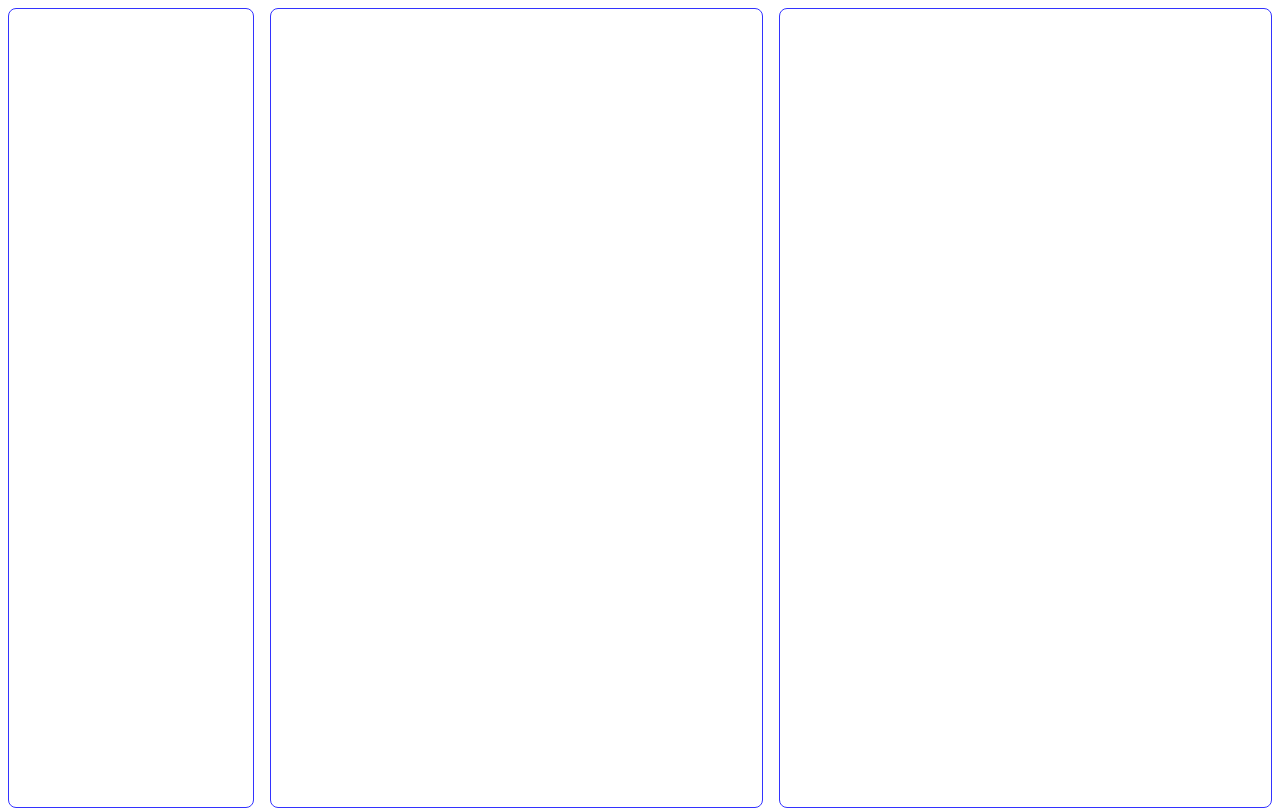
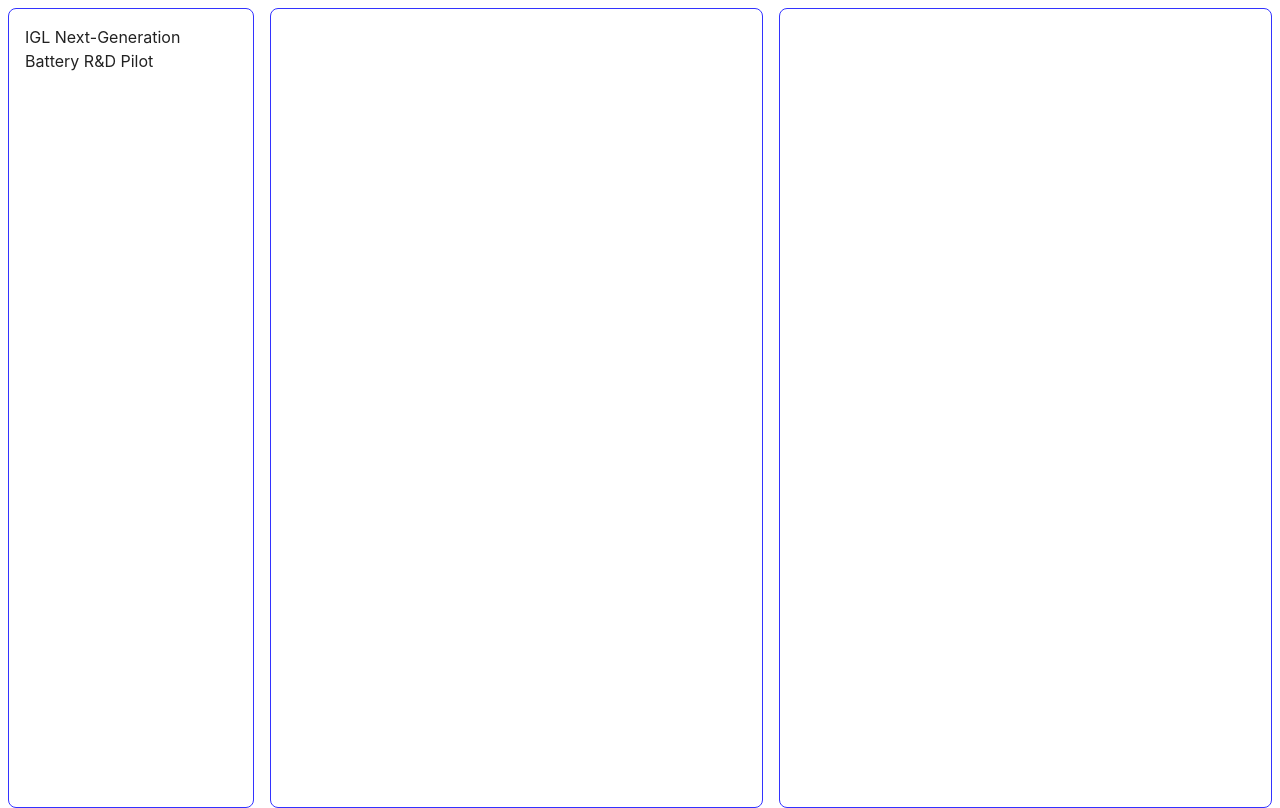
Before and after one commit to mirkofebbo/IGL-Next-Generation-Battery-R-D-Pilot, a React (Vite) app: page / in a window 1280 px wide. Built offline with nearby package versions, Linux system fonts and the light colour scheme.

Commit message:
data loaded

```diff
--- a/src/App.tsx
+++ b/src/App.tsx
@@ -1,18 +1,24 @@
 import { Box } from "@mui/material";
+import useLoadData from "./components/loadData.tsx";
 
-const MODE: string = "";
 const LEFT_PANE_WIDTH = "20%";
 const CENTER_PANE_WIDTH = "40%";
 const RIGHT_PANE_WIDTH = "40%";
 
 export default function App() {
+  const { data, error, loading } = useLoadData();
 
+  if (loading) return <Box sx={{ p: 2 }}>Loading projects...</Box>;
+  if (error) return <Box sx={{ p: 2, color: "error.main" }}>{error}</Box>;
 
   return (
     <>
       <Box sx={{ display: "flex", flexDirection: "row", height: "100vh", width: "100vw" }}>
 
         <Box sx={{ width: LEFT_PANE_WIDTH, height: "100%", border: "1px solid", borderColor: "primary.light", margin: 1, borderRadius: 2 }}>
+          <Box sx={{ p: 2 }}>
+            {data?.programme}
+          </Box>
         </Box>
 
         <Box sx={{ width: CENTER_PANE_WIDTH, height: "100%", border: "1px solid", borderColor: "primary.light", margin: 1, borderRadius: 2 }}>
--- /dev/null
+++ b/src/components/loadData.tsx
@@ -0,0 +1,21 @@
+import { useEffect, useState } from "react";
+import type { Projects } from "../types.tsx";
+
+export default function useLoadData() {
+    const [data, setData] = useState<Projects | null>(null);
+    const [error, setError] = useState<string | null>(null);
+    const [loading, setLoading] = useState(true);
+
+    useEffect(() => {
+        fetch("/projects.json")
+            .then((res) => {
+                if (!res.ok) throw new Error("Failed to load projects.json");
+                return res.json();
+            })
+            .then((json: Projects) => setData(json))
+            .catch((err: Error) => setError(err.message))
+            .finally(() => setLoading(false));
+    }, []);
+
+    return { data, error, loading };
+}
--- /dev/null
+++ b/src/types.tsx
@@ -0,0 +1,18 @@
+export type Project = {
+    id: number;
+    title: string;
+    subtopic: string;
+    risk_score: number;
+    peer_review_score: number;
+    budget_eur: number;
+    duration_months: number;
+    host_institution: string;
+    description: string;
+};
+
+export type Projects = {
+    programme: string;
+    currency: string;
+    total_budget_eur: number;
+    projects: Project[];
+}
```
